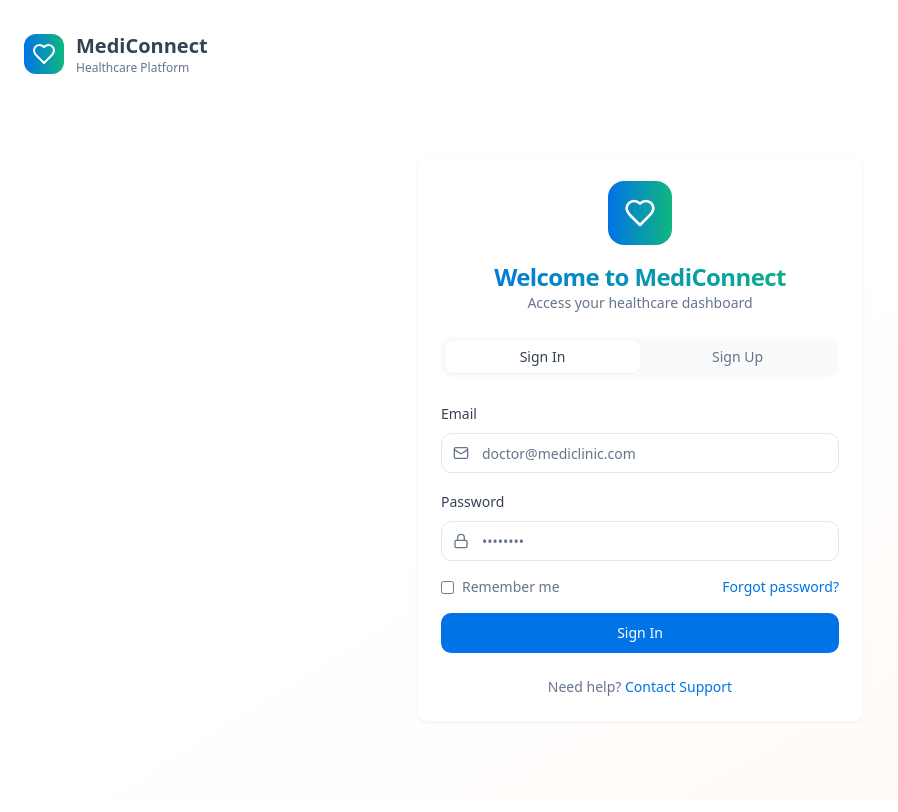
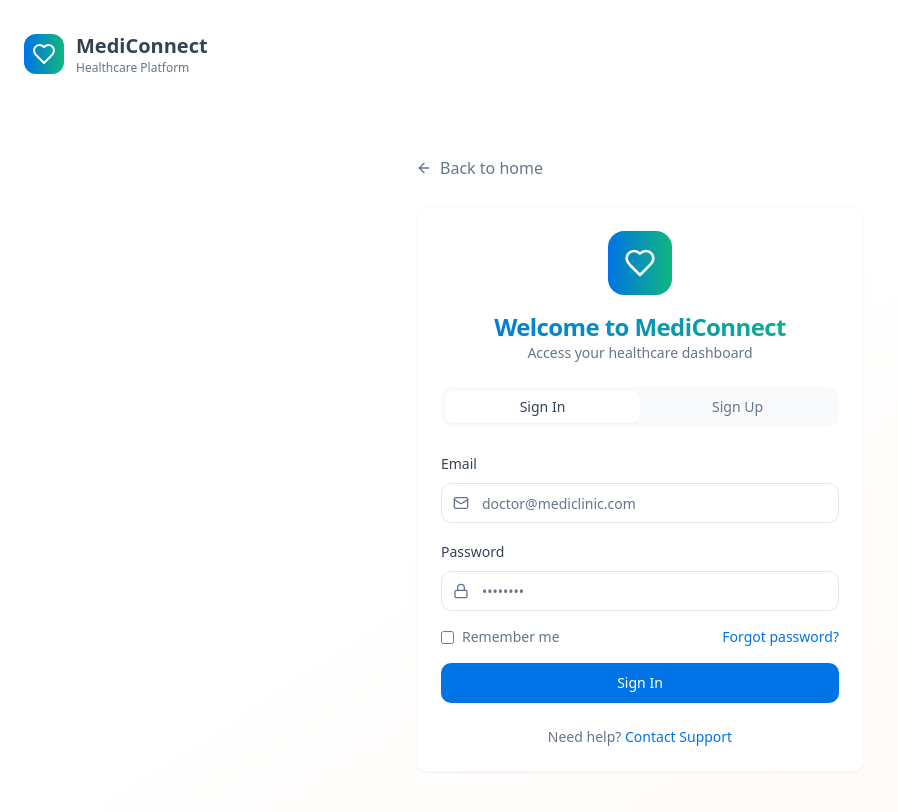
Before and after one commit to OVERGEAREDMONARCH/medipath-pro, a React (Vite) app: page /login in a window 1280 px wide. Shown: the top 812 px of the page, without its empty margins (0-898 px from the left). Built offline with nearby package versions, Linux system fonts and the light colour scheme.

Commit message:
Add back button to login
Add a button to the login page that allows users to navigate back to the main page.

```diff
--- a/src/pages/Login.tsx
+++ b/src/pages/Login.tsx
@@ -4,7 +4,7 @@ import { Input } from "@/components/ui/input";
 import { Label } from "@/components/ui/label";
 import { Card, CardContent, CardDescription, CardHeader, CardTitle } from "@/components/ui/card";
 import { Tabs, TabsContent, TabsList, TabsTrigger } from "@/components/ui/tabs";
-import { Heart, Mail, Lock, User, Phone, Calendar } from "lucide-react";
+import { Heart, Mail, Lock, User, Phone, Calendar, ArrowLeft } from "lucide-react";
 import { Link } from "react-router-dom";
 import { useToast } from "@/hooks/use-toast";
 
@@ -57,7 +57,17 @@ const Login = () => {
 
       {/* Login Form */}
       <div className="container mx-auto px-6 py-12 flex items-center justify-center">
-        <Card className="w-full max-w-md shadow-elegant bg-card/95 backdrop-blur-sm border-border/20">
+        <div className="w-full max-w-md space-y-6">
+          {/* Back Button */}
+          <Link
+            to="/"
+            className="inline-flex items-center space-x-2 text-muted-foreground hover:text-foreground transition-colors group"
+          >
+            <ArrowLeft className="w-4 h-4 group-hover:-translate-x-1 transition-transform" />
+            <span>Back to home</span>
+          </Link>
+
+          <Card className="shadow-elegant bg-card/95 backdrop-blur-sm border-border/20">
           <CardHeader className="text-center space-y-4">
             <div className="mx-auto w-16 h-16 bg-gradient-to-r from-primary to-secondary rounded-2xl flex items-center justify-center">
               <Heart className="w-8 h-8 text-white" />
@@ -251,6 +261,7 @@ const Login = () => {
             </div>
           </CardContent>
         </Card>
+        </div>
       </div>
     </div>
   );
```
